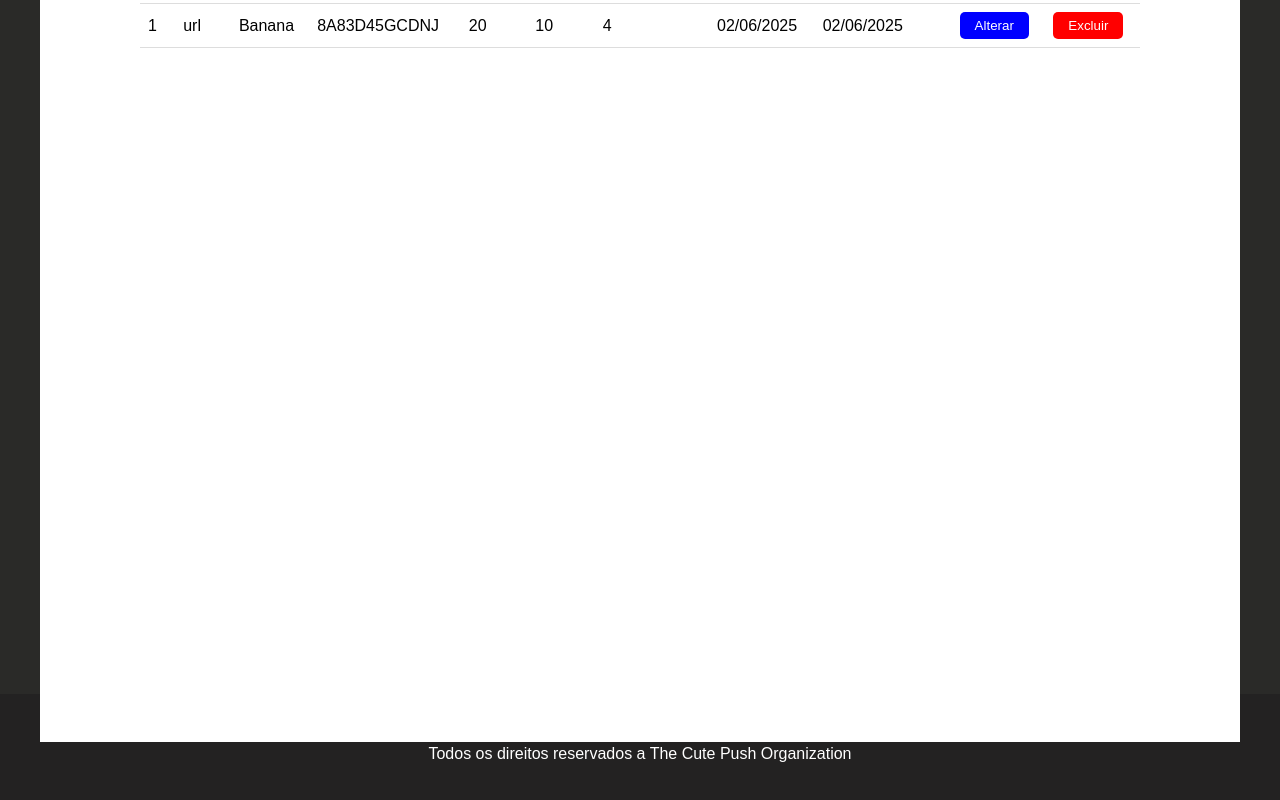
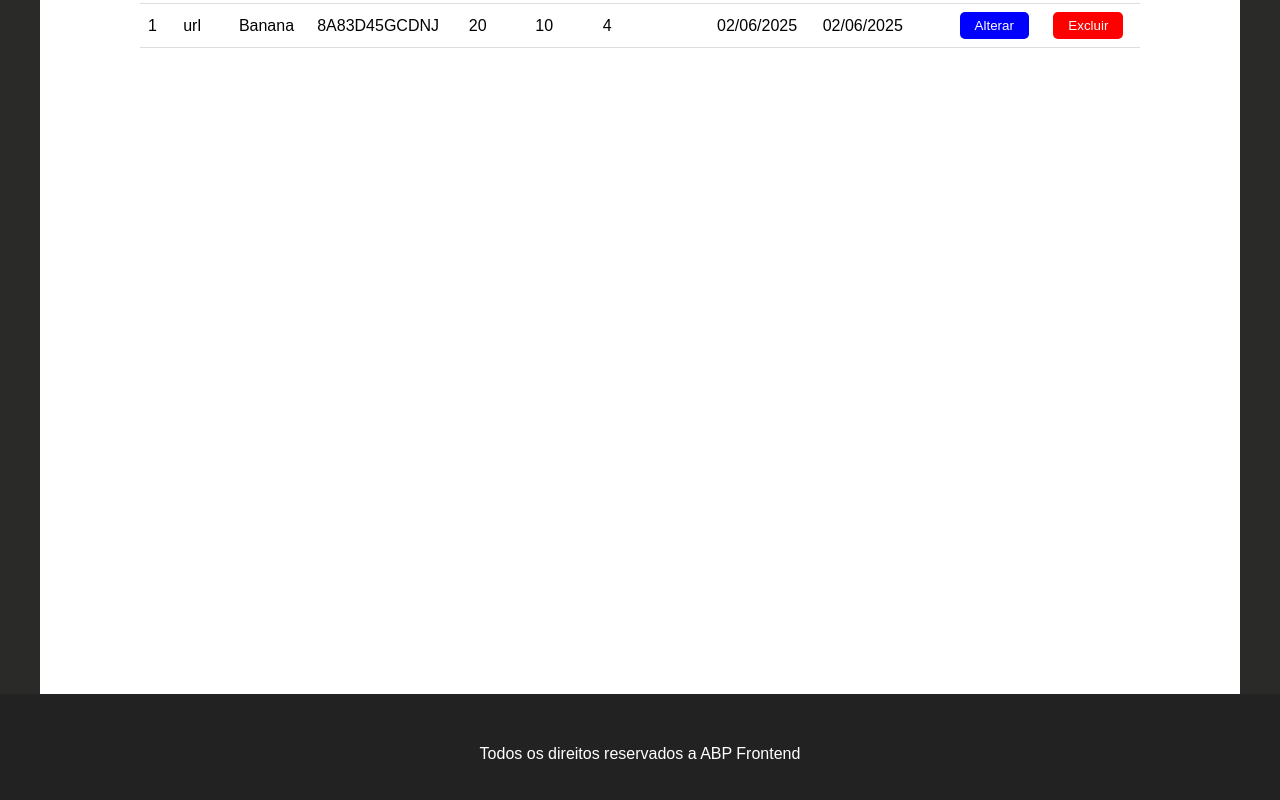
Before and after one commit to The-Cute-Push/abp-frontend, an Angular app: page /products in a window 1280 px wide. Shown: the part 226-1026 px from the top of the page. Built offline with nearby package versions, Linux system fonts and the light colour scheme.

Commit message:
refactor: remove footer from component templates and add to index.html with styles

```diff
--- a/src/app/customers/customers.component.css
+++ b/src/app/customers/customers.component.css
@@ -151,21 +151,6 @@ tr:hover {
     background-color: #2790d6;
 }
 
-footer {
-    background-color: #232222;
-    height: 15vh;
-    display: flex;
-    justify-content: center;
-    align-items: center;
-    width: 100%;
-    margin: auto;
-}
-
-footer > p {
-    color: white;
-    top: 100%;
-}
-
 .modal_overlay {
     position: fixed;
     top: 0;
--- a/src/app/customers/customers.component.html
+++ b/src/app/customers/customers.component.html
@@ -96,6 +96,3 @@
     </div>
   </div>
 </div>
-<footer>
-  <p>Todos os direitos reservados a The Cute Push Organization</p>
-</footer>
--- a/src/app/homepage/homepage.component.css
+++ b/src/app/homepage/homepage.component.css
@@ -133,21 +133,6 @@ td, th {
 
 tr:hover {
     background-color: #2790d6;
-}
-
-footer {
-    background-color: #232222;
-    height: 15vh;
-    display: flex;
-    justify-content: center;
-    align-items: center;
-    width: 100%;
-    margin: auto;
-}
-
-footer > p {
-    color: white;
-    top: 100%;
 }
 
 /* Estilos específicos para o dashboard */
--- a/src/app/homepage/homepage.component.html
+++ b/src/app/homepage/homepage.component.html
@@ -73,6 +73,3 @@
     </div>
   </div>
 </div>
-<footer>
-  <p>Todos os direitos reservados a The Cute Push Organization</p>
-</footer>
--- a/src/app/products/products.component.css
+++ b/src/app/products/products.component.css
@@ -140,21 +140,6 @@ tr:hover {
   background-color: #2790d6;
 }
 
-footer {
-  background-color: #232222;
-  height: 15vh;
-  display: flex;
-  justify-content: center;
-  align-items: center;
-  width: 100%;
-  margin: auto;
-}
-
-footer > p {
-  color: white;
-  top: 100%;
-}
-
 .modal {
   position: fixed;
   top: 50%;
--- a/src/app/products/products.component.html
+++ b/src/app/products/products.component.html
@@ -111,7 +111,3 @@
     </form>
   </div>
 </div>
-
-<footer>
-  <p>Todos os direitos reservados a The Cute Push Organization</p>
-</footer>
--- a/src/app/suppliers/suppliers.component.css
+++ b/src/app/suppliers/suppliers.component.css
@@ -145,21 +145,6 @@ tr:hover {
     background-color: #2790d6;
 }
 
-footer {
-    background-color: #232222;
-    height: 15vh;
-    display: flex;
-    justify-content: center;
-    align-items: center;
-    width: 1200px;
-    margin: auto;
-}
-
-footer > p {
-    color: white;
-    top: 100%;
-}
-
 .modal_overlay {
     position: fixed;
     top: 0;
--- a/src/app/suppliers/suppliers.component.html
+++ b/src/app/suppliers/suppliers.component.html
@@ -43,10 +43,6 @@
     </table>
   </div>
 
-  <footer>
-    <p>Todos os direitos reservados a ABP Frontend</p>
-  </footer>
-
   <div class="modal_overlay" *ngIf="showSupplierFormModal">
     <div class="modal_box">
       <h2>Cadastrar Fornecedor</h2>
--- a/src/index.html
+++ b/src/index.html
@@ -12,5 +12,8 @@
     <img src="logo.ico" alt="Logo">
   </div>
   <app-root></app-root>
+  <footer>
+    <p>Todos os direitos reservados a ABP Frontend</p>
+  </footer>
 </body>
 </html>
--- a/src/styles.css
+++ b/src/styles.css
@@ -26,3 +26,18 @@ body {
   width: 35px;
   height: 35px;
 }
+
+footer {
+    position: relative;
+    background-color: #232222;
+    height: 15vh;
+    display: flex;
+    justify-content: center;
+    align-items: center;
+    width: 100%;
+}
+
+footer > p {
+    color: white;
+    top: 100%;
+}
```
